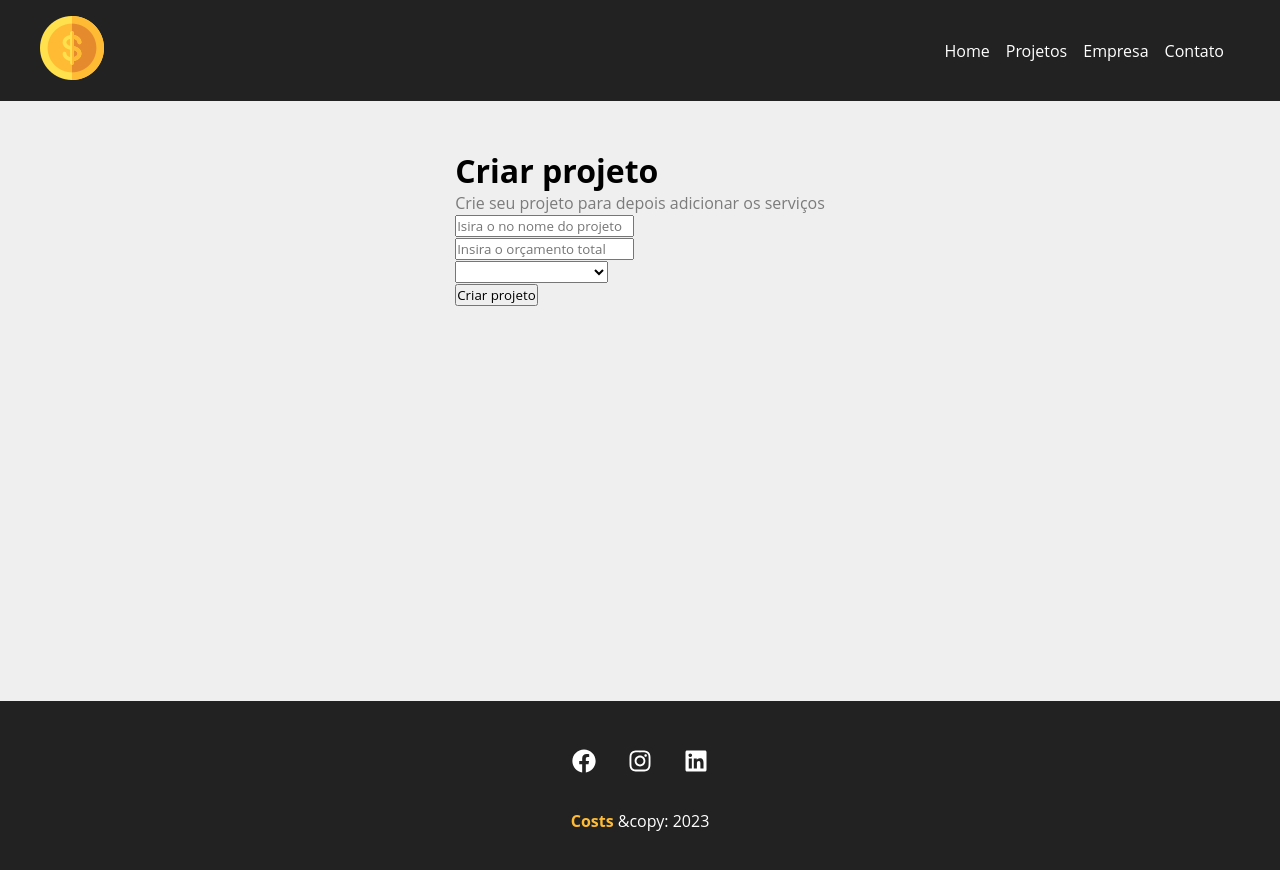
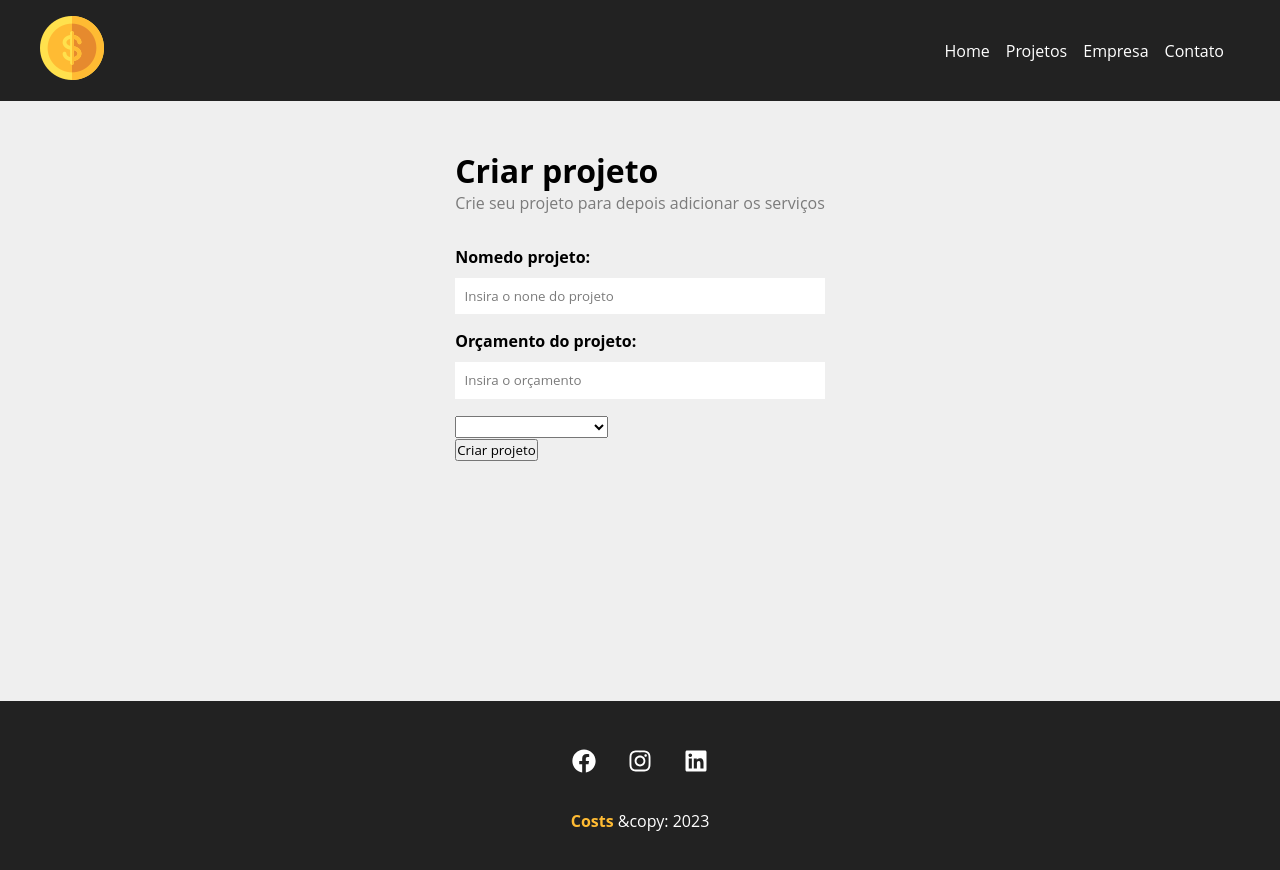
Before and after one commit to PauloBarros3335/Curso_react-, a React (Create React App) app: page /newproject in a window 1280 px wide. Shown: the top 870 px of the page. Built offline with nearby package versions, Linux system fonts and the light colour scheme.

Commit message:
meu terceiro commit

```diff
--- a/src/components/Project/ProjectForm.js
+++ b/src/components/Project/ProjectForm.js
@@ -5,14 +5,19 @@ import styles from "./ProjectForm.module.css";
 
 function ProjectForm() {
   return (
-    <form>
-      <div>
-        <input type="text" placeholder="Isira o no nome do projeto" />
-      </div>
-
-      <div>
-        <input type="number" placeholder="Insira o orçamento total" />
-      </div>
+    <form className={styles.form}>
+      <Input
+        type="text"
+        text="Nomedo projeto"
+        name="name"
+        placerholder="Insira o none do projeto"
+      />
+      <Input
+        type="number"
+        text="Orçamento do projeto"
+        name="budget"
+        placerholder="Insira o orçamento"
+      />
 
       <div>
         <select name="category_id">
```
